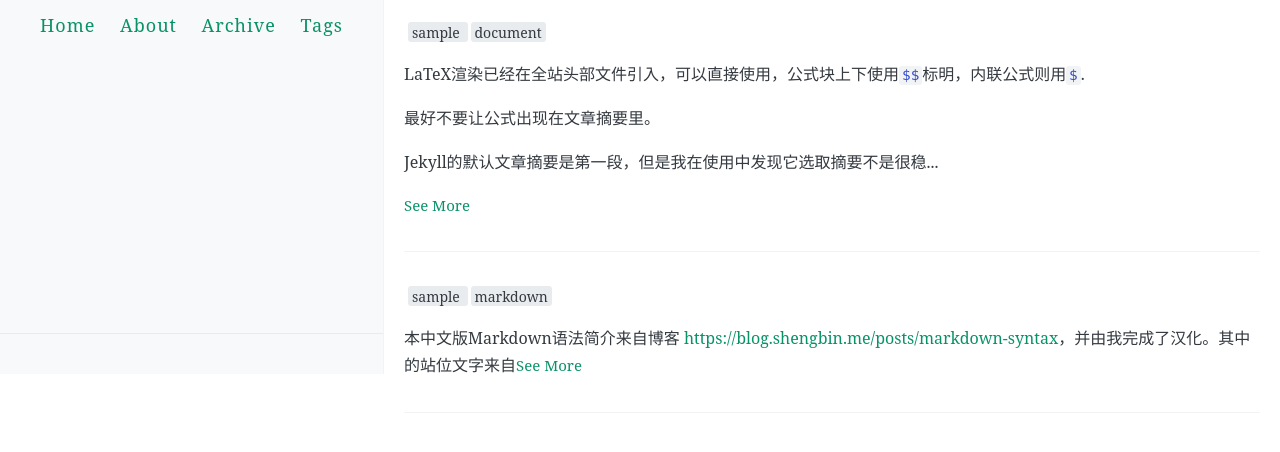
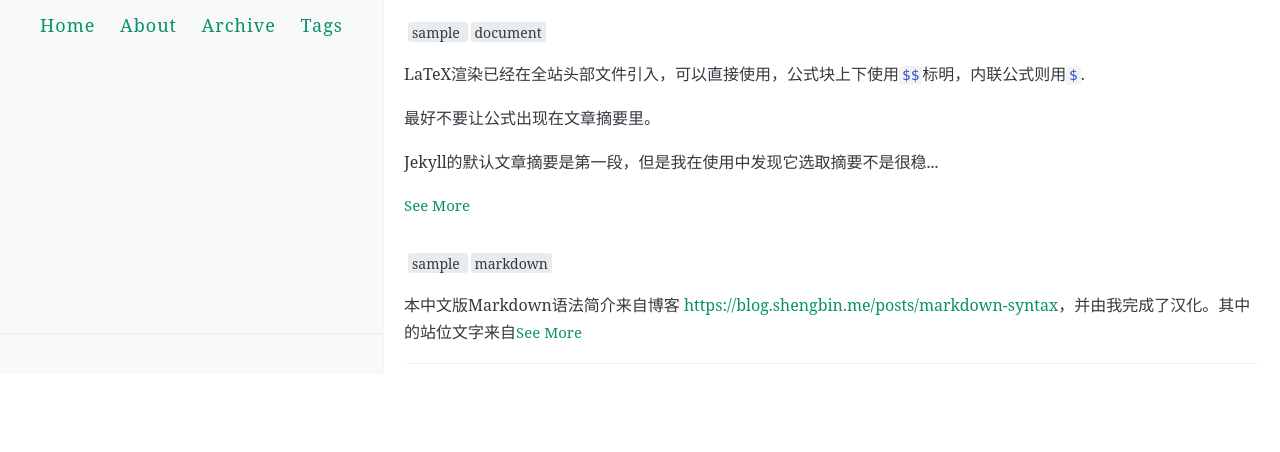
Before and after one commit to jpspadaro/SUNYOCCArt, a plain HTML site: page index.html in a window 1280 px wide. Shown: the part 426-878 px from the top of the page. Drawn offline with nearby package versions, Linux system fonts and the light colour scheme; some packages are replaced by stand-ins of ours.

Commit message:
10:24  up  2:20, 3 users, load averages: 2.25 1.91 1.85

```diff
--- a/feed.xml
+++ b/feed.xml
@@ -1,4 +1,4 @@
-<?xml version="1.0" encoding="utf-8"?><feed xmlns="http://www.w3.org/2005/Atom" ><generator uri="https://jekyllrb.com/" version="3.8.5">Jekyll</generator><link href="http://sunyoccart.tk/feed.xml" rel="self" type="application/atom+xml" /><link href="http://sunyoccart.tk/" rel="alternate" type="text/html" /><updated>2020-04-27T10:23:04-04:00</updated><id>http://sunyoccart.tk/feed.xml</id><title type="html">SUNY OCC Art Department</title><entry><title type="html">LaTex渲染的说明和测试</title><link href="http://sunyoccart.tk/math-test/" rel="alternate" type="text/html" title="LaTex渲染的说明和测试" /><published>2019-07-24T00:00:00-04:00</published><updated>2019-07-24T00:00:00-04:00</updated><id>http://sunyoccart.tk/math-test</id><content type="html" xml:base="http://sunyoccart.tk/math-test/">&lt;p&gt;LaTeX渲染已经在全站头部文件引入，可以直接使用，公式块上下使用&lt;code class=&quot;highlighter-rouge&quot;&gt;$$&lt;/code&gt;标明，内联公式则用&lt;code class=&quot;highlighter-rouge&quot;&gt;$&lt;/code&gt;.&lt;/p&gt;
+<?xml version="1.0" encoding="utf-8"?><feed xmlns="http://www.w3.org/2005/Atom" ><generator uri="https://jekyllrb.com/" version="3.8.5">Jekyll</generator><link href="http://sunyoccart.tk/feed.xml" rel="self" type="application/atom+xml" /><link href="http://sunyoccart.tk/" rel="alternate" type="text/html" /><updated>2020-04-27T10:24:31-04:00</updated><id>http://sunyoccart.tk/feed.xml</id><title type="html">SUNY OCC Art Department</title><entry><title type="html">LaTex渲染的说明和测试</title><link href="http://sunyoccart.tk/math-test/" rel="alternate" type="text/html" title="LaTex渲染的说明和测试" /><published>2019-07-24T00:00:00-04:00</published><updated>2019-07-24T00:00:00-04:00</updated><id>http://sunyoccart.tk/math-test</id><content type="html" xml:base="http://sunyoccart.tk/math-test/">&lt;p&gt;LaTeX渲染已经在全站头部文件引入，可以直接使用，公式块上下使用&lt;code class=&quot;highlighter-rouge&quot;&gt;$$&lt;/code&gt;标明，内联公式则用&lt;code class=&quot;highlighter-rouge&quot;&gt;$&lt;/code&gt;.&lt;/p&gt;
 
 &lt;p&gt;最好不要让公式出现在文章摘要里。&lt;/p&gt;
 
--- a/index.html
+++ b/index.html
@@ -210,9 +210,10 @@
 
 
 
+  <span>
 
 
-    <article class="post">
+  <article class="post">
       <h1>
         <a href="/math-test/"></a>
       </h1>
@@ -259,7 +260,7 @@
 
 
 
-    <article class="post">
+  <article class="post">
       <h1>
         <a href="/chinese-markdown-cheatsheet/"></a>
       </h1>
@@ -299,6 +300,7 @@
     </article>
 
 
+  </span>
 </div>
 
 <div class="pagination">
```
